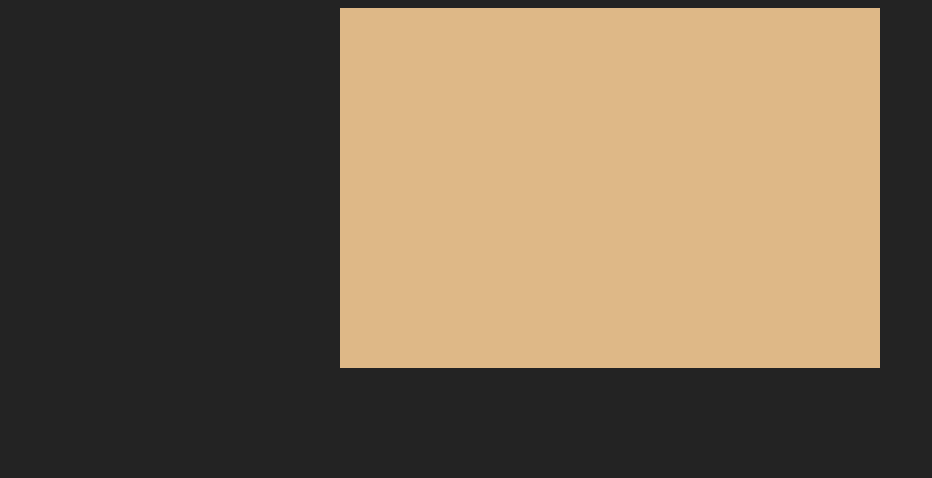
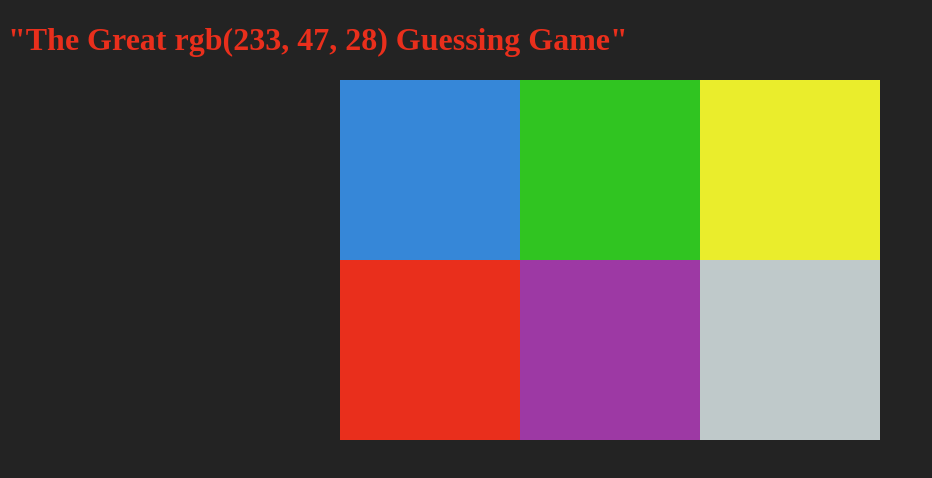
Before and after one commit to Mauriciovr7/eva_mod_3, a plain HTML site: page index.html in a window 1280 px wide. Shown: the whole page, without its empty margins (0-932 px from the left). Drawn offline with Linux system fonts and the light colour scheme.

Commit message:
variable,contenido,titulo

```diff
--- a/index.html
+++ b/index.html
@@ -8,6 +8,7 @@
   <title>THE COLOR GAME</title>
 </head>
 <body>
+  <h1>"The Great <span id="colorDisplay"></span> Guessing Game"</h1>
   <div class="container">
     <div class="square"></div>
     <div class="square"></div>
@@ -16,5 +17,6 @@
     <div class="square"></div>
     <div class="square"></div>
   </div>
+  <script src="script.js"></script>
 </body>
 </html>
--- a/script.js
+++ b/script.js
@@ -1,6 +1,17 @@
+//Variable html//
+
+const titulo= document.querySelector('h1')
+const cuadrados = document.querySelectorAll('.square')
+const span_color= document.querySelector('#colorDisplay')
+
+//variables globales//
 const colors = ['rgb(54, 135, 216)', 'rgb(48, 196, 33)', 'rgb(234, 237, 44)', 'rgb(233, 47, 28)', 'rgb(157, 57, 164)', 'rgb(191, 201, 202)']
-const cuadrados = document.querySelectorAll('.square')
+const pickedColor = colors[3]
 
 for (let i=0;i<6;i++) {
-  cuadrados[i] = colors[i]
+  cuadrados[i].style['background-color']= colors[i]
 }
+
+titulo.style.color= pickedColor
+console.log(pickedColor)
+span_color.textContent= pickedColor
--- a/style.css
+++ b/style.css
@@ -1,3 +1,7 @@
+body {
+  background: #232323;
+}
+
 .square {
   float: left;
   width: 30%;
@@ -11,7 +15,3 @@
   max-width: 600px;
   margin: 0 auto;
 }
-
-body {
-  background: #232323;
-}
```
Also changed, not shown: 1 other file.
